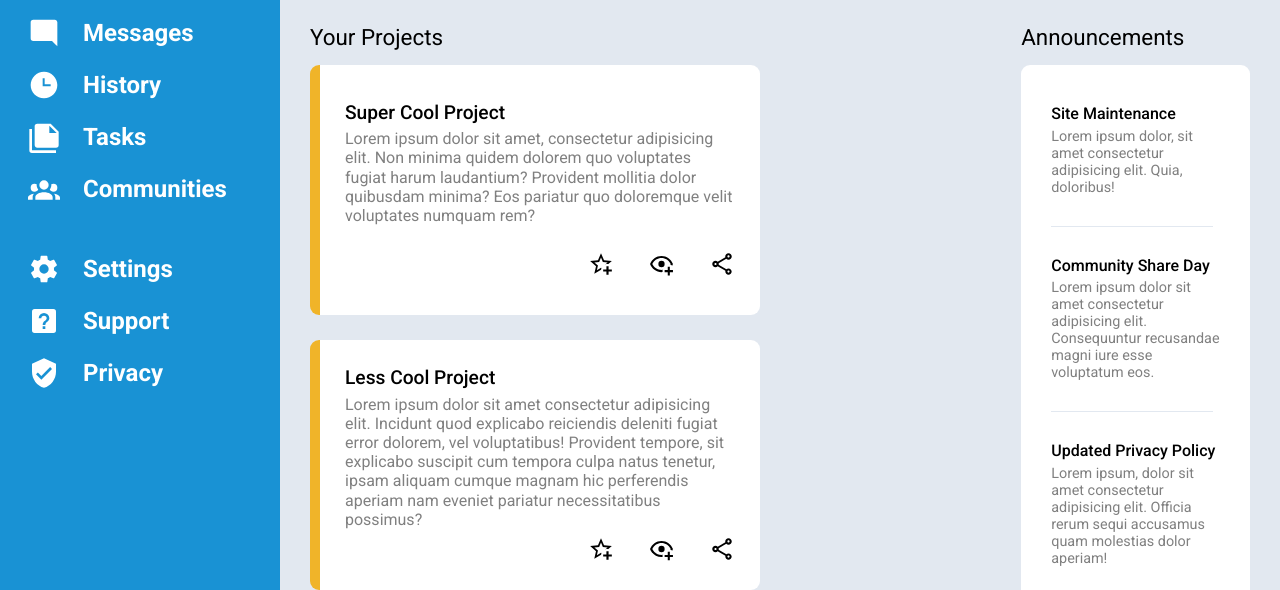
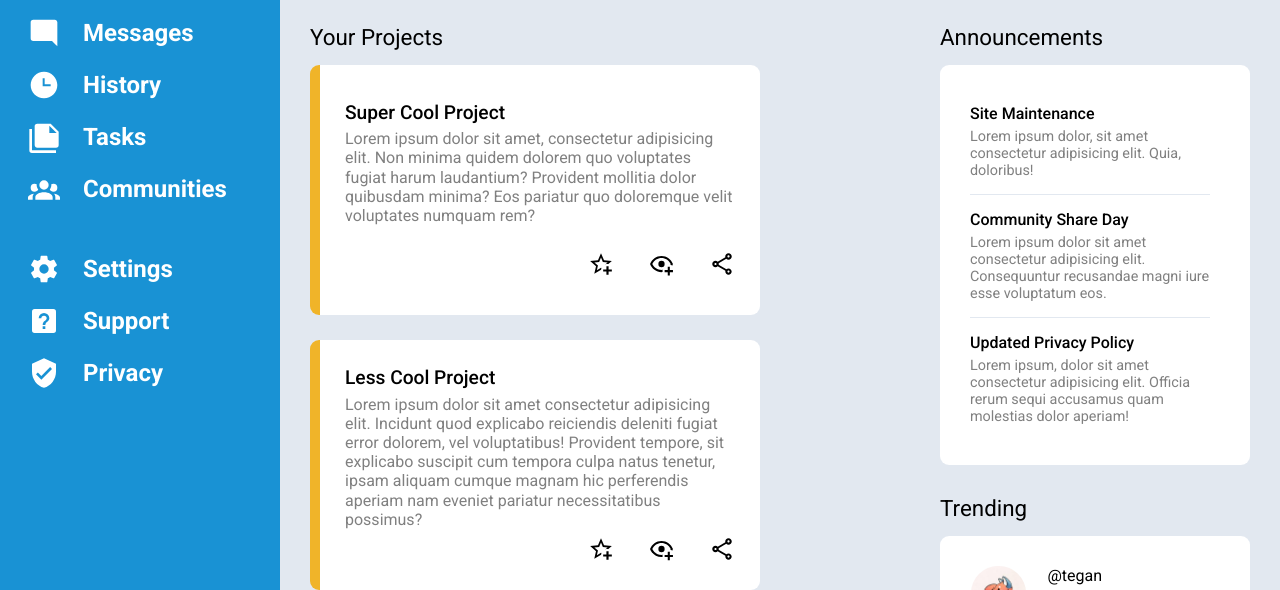
Before and after one commit to Rattlehead90/admin-dashboard, a plain HTML site: page index.html in a window 1280 px wide. Shown: the part 210-800 px from the top of the page. Drawn offline with Linux system fonts and the light colour scheme.

Commit message:
actualities height fix

```diff
--- a/index.html
+++ b/index.html
@@ -156,7 +156,7 @@
       </div>
     </div>
     <div class="actualities">
-      <div class="Announcements">
+      <div class="announcements">
         <div class="announcements-title">Announcements</div>
         <div class="wrapper">
           <div class="announcement-line">
--- a/styles.css
+++ b/styles.css
@@ -154,7 +154,7 @@ main {
   background-color: white;
   border-radius: 9px;
   padding: 40px 30px;
-  gap: 30px;
+  gap: 15.7px;
   align-self: start;
   width: 100%;
 }
@@ -163,6 +163,7 @@ main {
   display: flex;
   flex-direction: column;
   gap: 30px;
+  width: 310px;
 }
 
 .trending-line {
@@ -184,6 +185,7 @@ main {
   flex-direction: column;
   gap: 2px;
 }
+
 
 /* 2. Styles and Elements */
 
```
